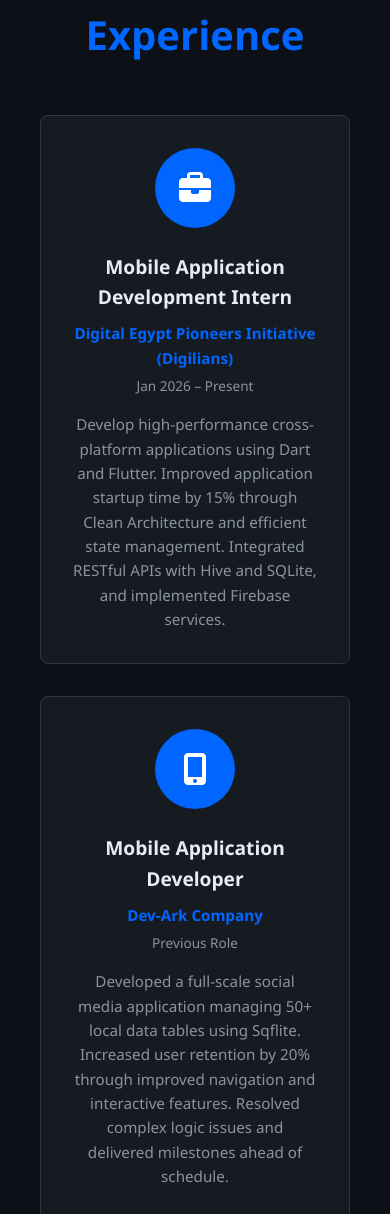
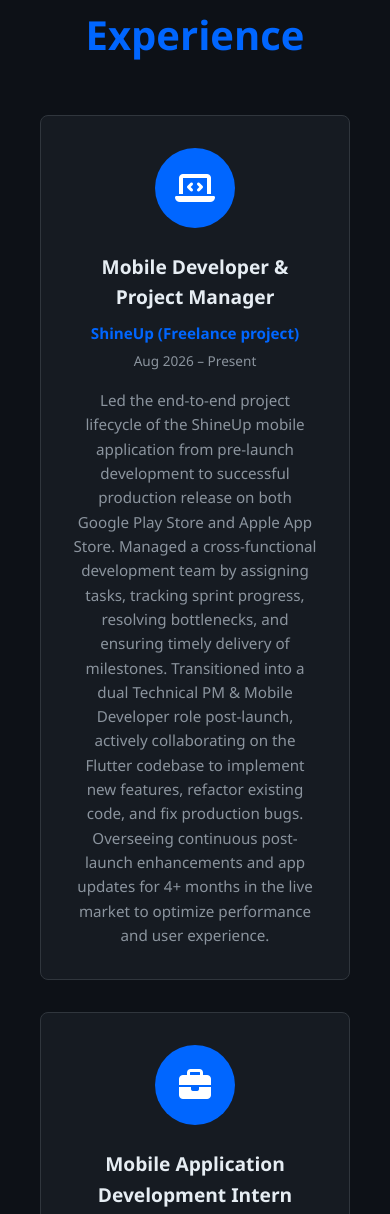
Before and after one commit to MarwanAgmy/Portfolio, a plain HTML site: page index.html in a window 390 px wide. Shown: the part 2585-3799 px from the top of the page. Drawn offline with nearby package versions, Linux system fonts and the light colour scheme.

Commit message:
Add ShineUp Mobile Developer & Project Manager role to Experience section

```diff
--- a/index.html
+++ b/index.html
@@ -91,6 +91,17 @@
                 <!-- Experience Item 1 -->
                 <div class="experience-card">
                     <div class="experience-icon-box">
+                        <i class="fas fa-laptop-code"></i>
+                    </div>
+                    <h3>Mobile Developer &amp; Project Manager</h3>
+                    <p class="experience-company">ShineUp (Freelance project)</p>
+                    <p class="experience-period">Aug 2026 – Present</p>
+                    <p class="experience-description">Led the end-to-end project lifecycle of the ShineUp mobile application from pre-launch development to successful production release on both Google Play Store and Apple App Store. Managed a cross-functional development team by assigning tasks, tracking sprint progress, resolving bottlenecks, and ensuring timely delivery of milestones. Transitioned into a dual Technical PM &amp; Mobile Developer role post-launch, actively collaborating on the Flutter codebase to implement new features, refactor existing code, and fix production bugs. Overseeing continuous post-launch enhancements and app updates for 4+ months in the live market to optimize performance and user experience.</p>
+                </div>
+
+                <!-- Experience Item 2 -->
+                <div class="experience-card">
+                    <div class="experience-icon-box">
                         <i class="fas fa-briefcase"></i>
                     </div>
                     <h3>Mobile Application Development Intern</h3>
@@ -102,7 +113,7 @@
                         services.</p>
                 </div>
 
-                <!-- Experience Item 2 -->
+                <!-- Experience Item 3 -->
                 <div class="experience-card">
                     <div class="experience-icon-box">
                         <i class="fas fa-mobile-alt"></i>
@@ -116,7 +127,7 @@
                     </p>
                 </div>
 
-                <!-- Experience Item 3 -->
+                <!-- Experience Item 4 -->
                 <div class="experience-card">
                     <div class="experience-icon-box">
                         <i class="fas fa-tools"></i>
```
